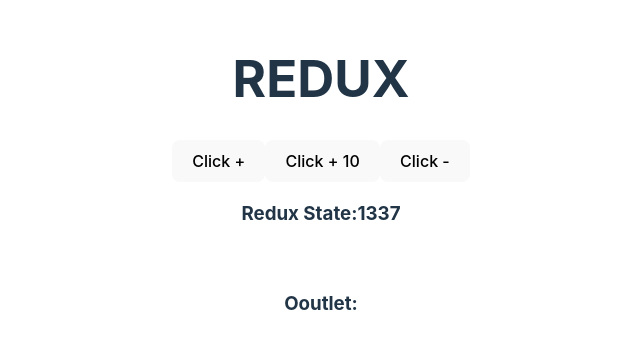
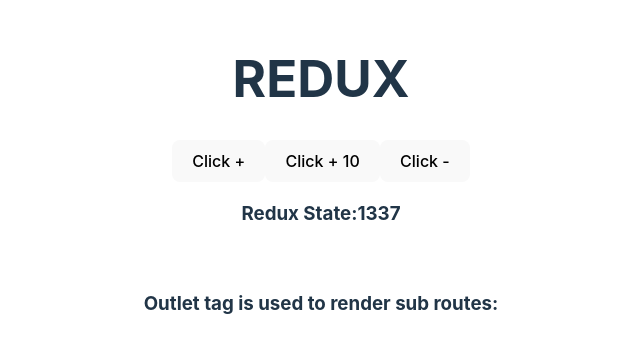
Before and after one commit to maangs/react-basics, a React (Vite) app: page /reduxcounter in a window 1280 px wide. Shown: the part 224-576 px from the top of the page, without its empty margins (319-959 px from the left). Built offline with nearby package versions, Linux system fonts and the light colour scheme.

Commit message:
update h3

```diff
--- a/src/app/features/counterComponent.tsx
+++ b/src/app/features/counterComponent.tsx
@@ -17,7 +17,7 @@
       <h3>Redux State:{count}</h3>
 
       <br />
-      <h3>Ooutlet:</h3>
+      <h3>Outlet tag is used to render sub routes:</h3>
       <Outlet />
     </>
   );
```
